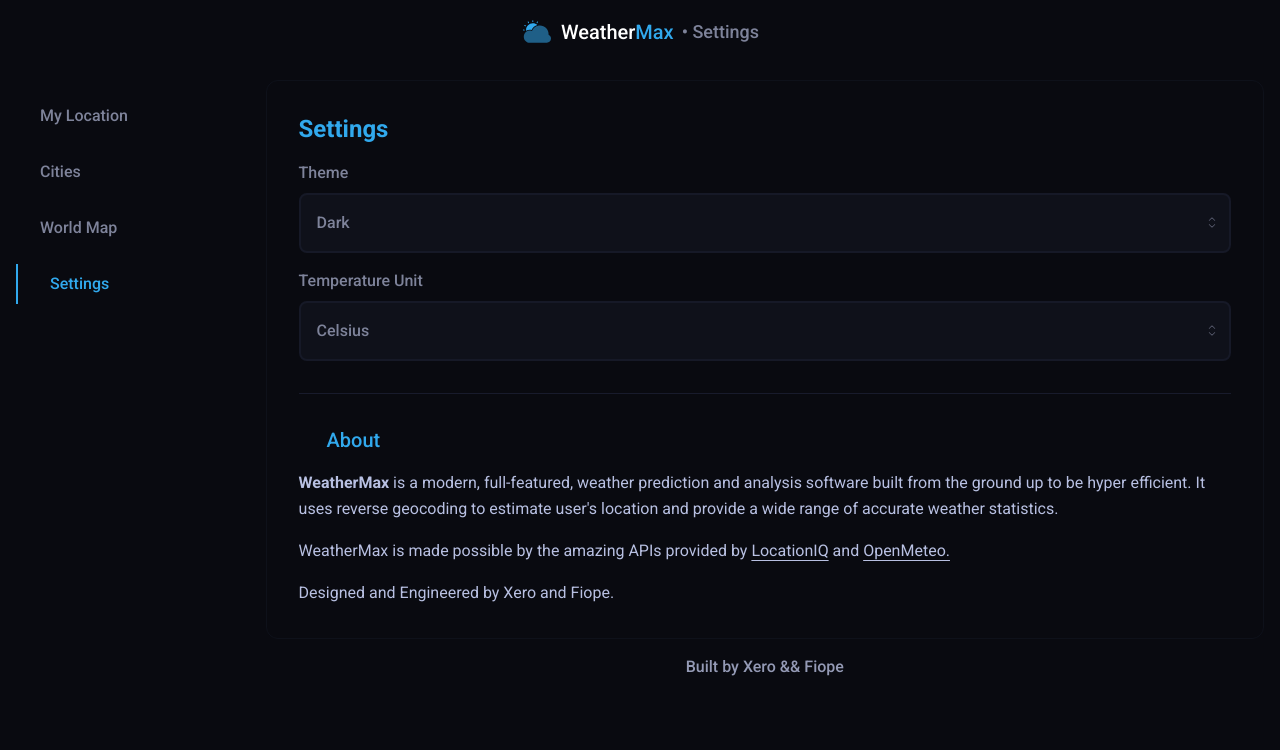
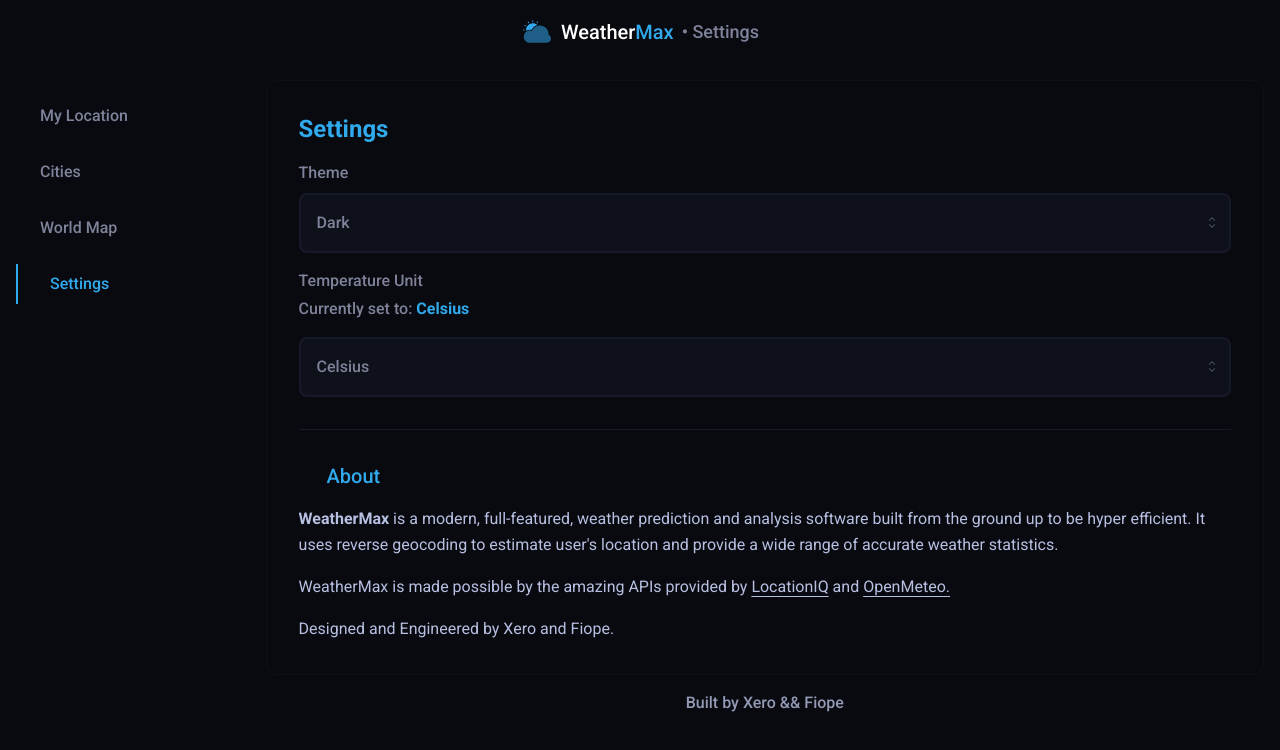
Before and after one commit to fiopefoluwa/WeatherMax, a React (Vite) app: page / in a window 1280 px wide. Both pictures are taken after a click on the item "Settings". Shown: the top 750 px of the page. Built offline with nearby package versions, Linux system fonts and the light colour scheme; no server answers; some icons are missing.

Commit message:
fix: Incorrect celsius conversion

```diff
--- a/src/components/fragments/SettingsFragment.tsx
+++ b/src/components/fragments/SettingsFragment.tsx
@@ -1,9 +1,22 @@
 import { Rocket01Icon } from 'hugeicons-react';
-import { useState, useEffect } from 'react';
+import { useState, useEffect, useContext } from 'react';
+import { TempUnitContext } from '../../providers/temp/tempUnitContext';
+import { UNIT } from '../../lib/converter';
 
 export default function SettingsFragment() {
-    const [selectedTheme, setSelectedTheme] = useState(() => localStorage.getItem('theme') || 'dark');
-    const [selectedUnits, setSelectedUnits] = useState('celsius');
+    const tempContext = useContext(TempUnitContext);
+    const [selectedTheme, setSelectedTheme] = useState(
+        () => localStorage.getItem('theme') || 'dark'
+    );
+    const [selectedUnits, setSelectedUnits] = useState(
+        tempContext.currentTempUnit == UNIT.CELSIUS ? 'celsius' : 'fahrenheit'
+    );
+
+    const updateSelectedUnit = (to: string) => {
+        to == 'celsius'
+            ? tempContext.setCurrentTempUnit(UNIT.CELSIUS)
+            : tempContext.setCurrentTempUnit(UNIT.FAHRENHEIT);
+    };
 
     useEffect(() => {
         const root = document.documentElement;
@@ -40,14 +53,25 @@ export default function SettingsFragment() {
                 </select>
 
                 {/* TEMPERATURE SETTINGS */}
-                <h4 className="text-grey-050 font-medium mt-4 mb-2">
+                <h4 className="text-grey-050 font-medium mt-4 mb-1">
                     Temperature Unit
                 </h4>
+                <p className="mb-4">
+                    Currently set to:{' '}
+                    <span className="text-primary font-bold">
+                        {tempContext.currentTempUnit == UNIT.CELSIUS
+                            ? 'Celsius'
+                            : 'Fahrenheit'}
+                    </span>
+                </p>
                 <select
                     name="temp-dd"
                     id="temp-dd"
                     value={selectedUnits}
-                    onChange={(ev) => setSelectedUnits(ev.target.value)}
+                    onChange={(ev) => {
+                        setSelectedUnits(ev.target.value);
+                        updateSelectedUnit(ev.target.value);
+                    }}
                     className="w-full border-2 border-lighter-border bg-card-bg p-4 rounded-lg"
                 >
                     <option value="celsius" className="select-none">
@@ -67,15 +91,14 @@ export default function SettingsFragment() {
                 <section className="text-[#B8C0E2] font-normal mt-4 leading-[26px]">
                     <p>
                         <span className="font-bold">WeatherMax</span> is a
-                        modern, full-featured, weather prediction and
-                        analysis software built from the ground up to be
-                        hyper efficient. It uses reverse geocoding to
-                        estimate user's location and provide a wide range of
-                        accurate weather statistics.
+                        modern, full-featured, weather prediction and analysis
+                        software built from the ground up to be hyper efficient.
+                        It uses reverse geocoding to estimate user's location
+                        and provide a wide range of accurate weather statistics.
                     </p>
                     <p className="mt-4">
-                        WeatherMax is made possible by the amazing APIs
-                        provided by{' '}
+                        WeatherMax is made possible by the amazing APIs provided
+                        by{' '}
                         <a
                             className="underline hover:text-primary transition underline-offset-4"
                             href="https://locationiq.com/geocoding"
--- a/src/lib/converter.ts
+++ b/src/lib/converter.ts
@@ -7,11 +7,13 @@ class TempConverter {
     private unit: UNIT;
 
     private toFahrenheit(temp: number): number {
-        return parseInt(((9 / 5) * temp + 32).toFixed(2));
+        return Number(((9 / 5) * temp + 32).toFixed(2));
     }
 
+    // no need since the temps are already in celsius
     private toCelsius(temp: number): number {
-        return parseInt(((temp - 32) * (5 / 9)).toFixed(2));
+        // return Number(((temp - 32) * (5 / 9)).toFixed(2));
+        return temp;
     }
 
     constructor(unit: UNIT) {
--- a/src/providers/screen/screenProvider.tsx
+++ b/src/providers/screen/screenProvider.tsx
@@ -10,7 +10,7 @@ interface IScreenProviderProps {
 
 const ScreenProvider = ({ children }: IScreenProviderProps) => {
     const [currentScreen, setCurrentScreen] = useState(SCREEN.MY_LOCATION);
-    const [tempUnit, setTempUnit] = useState(UNIT.FAHRENHEIT);
+    const [tempUnit, setTempUnit] = useState(UNIT.CELSIUS);
 
     return (
         <ScreenContext.Provider value={{ currentScreen, setCurrentScreen }}>
```
Also changed, not shown: 1 other file (tests, documents, lock files or other folders).
